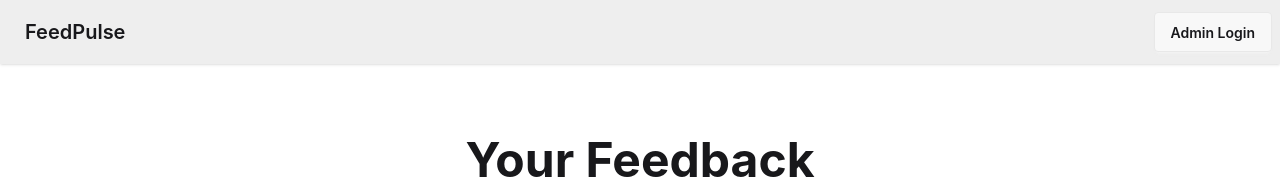
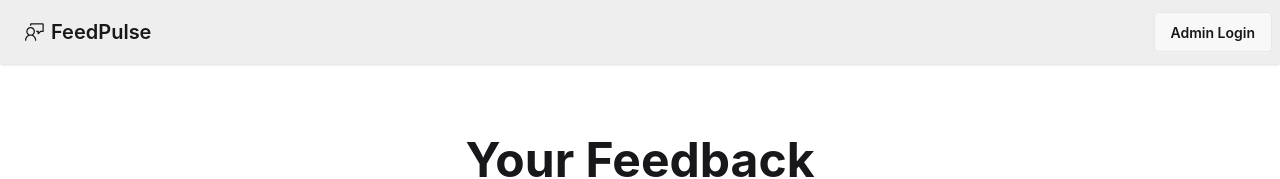
Before and after one commit to I-k-a-r-o-s/feedpulse_frontend, a React app: page / in a window 1280 px wide. Shown: the top 179 px of the page. Built offline with nearby package versions, Linux system fonts and the light colour scheme; the HTML template or start-up script is replaced by a standard one.

Commit message:
added a feedbck icon

```diff
--- a/src/components/Navbar.jsx
+++ b/src/components/Navbar.jsx
@@ -1,8 +1,13 @@
+import { VscFeedback } from "react-icons/vsc";
+
 const Navbar = () => {
   return (
     <div className="navbar bg-base-300 shadow-sm">
       <div className="navbar-start">
-        <a className="btn btn-ghost text-xl">FeedPulse</a>
+        <a className="btn btn-ghost text-xl">
+          <VscFeedback size={20} />
+          FeedPulse
+        </a>
       </div>
       <div className="navbar-end">
         <a className="btn">Admin Login</a>
```
